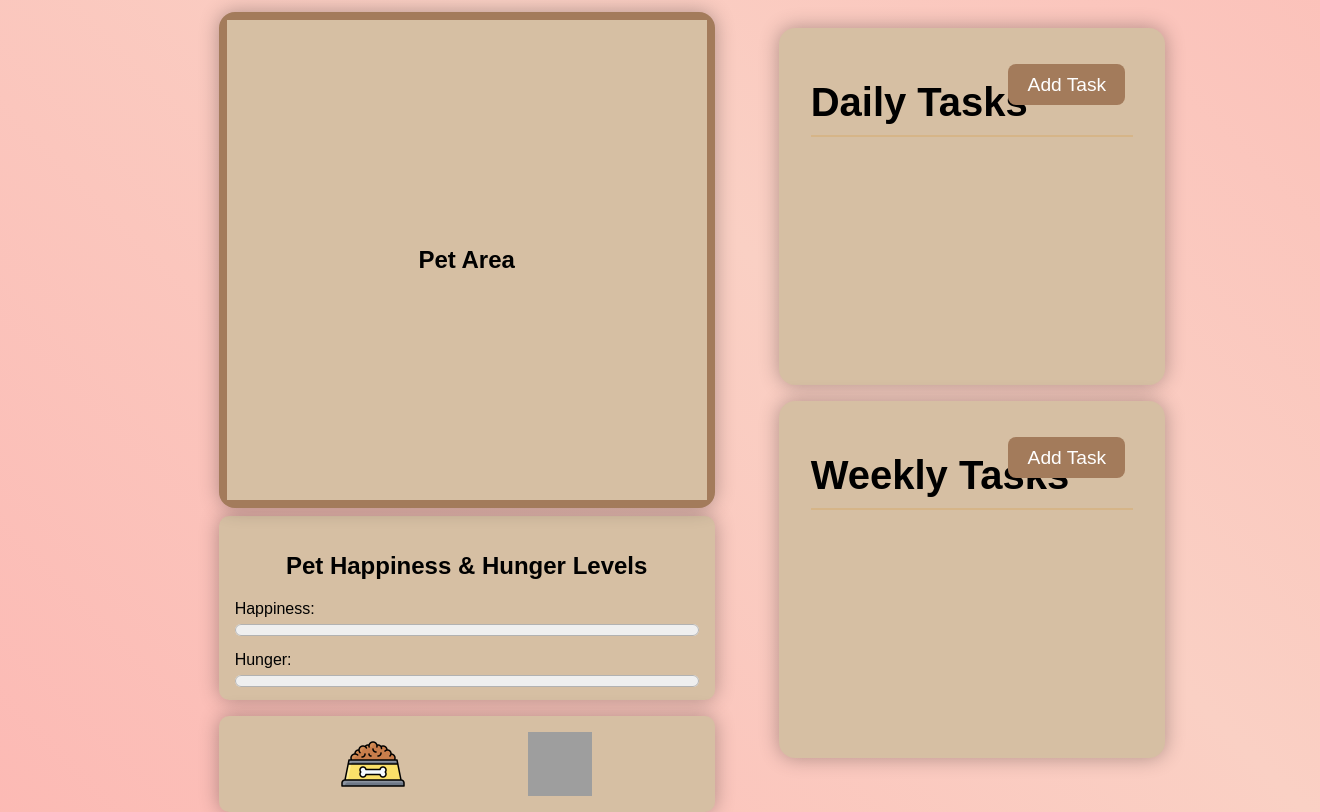
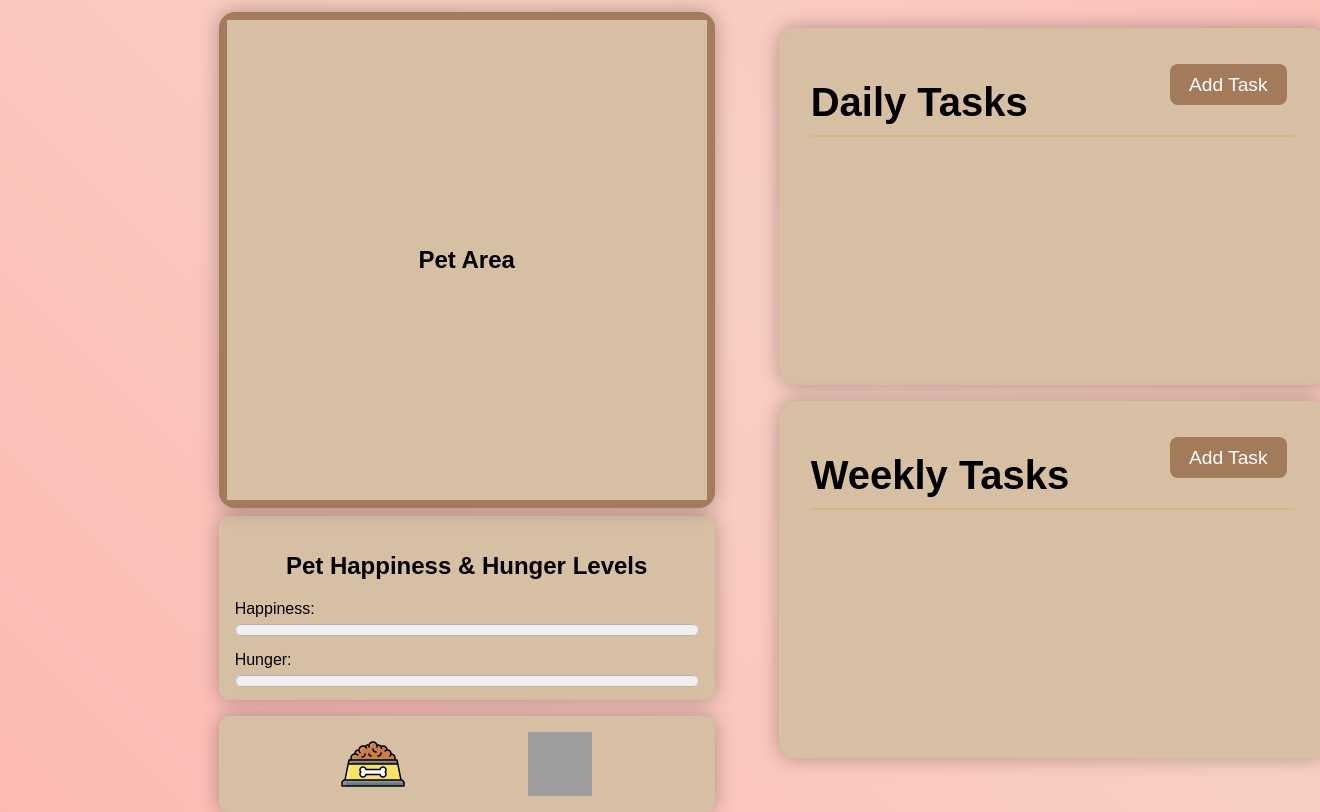
Before and after one commit to KinetiQuestt/KinetiQuest, a Flask app: template app/templates/home.html in a window 1320 px wide. Shown: the part 100-912 px from the top of the page. Run offline with Flask 3, Linux system fonts and the light colour scheme; the template is opened without the code that fills it, so the values that code supplies are empty; grey boxes are pictures that could not be loaded.

Commit message:
SCRUM-23 I broke it somehow but I fix?

```diff
--- a/app/templates/home.html
+++ b/app/templates/home.html
@@ -232,7 +232,7 @@
             padding: 2em;
             border-radius: 1em;
             box-shadow: 0 0 20px rgba(0, 0, 0, 0.3);
-            width: 100%;
+            width: 150%;
             position: relative;
             margin-top: 1em;
         }
```
Also changed, not shown: README.md, app/app.py (line endings or trailing spaces), app/instance/data.db (deleted), app/models.py (line endings or trailing spaces). Lines whose indentation alone changed are shown as unchanged.
